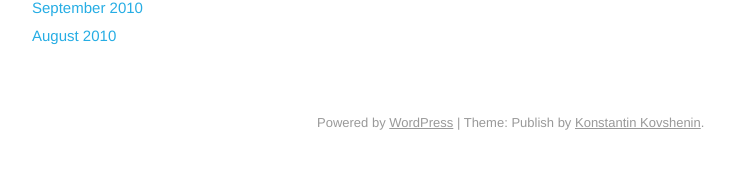
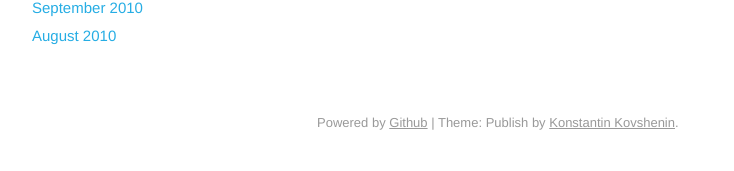
Before and after one commit to Buildstarted/buildstarted.com, a Jekyll site: the page built from index.html, in a window 1280 px wide. Shown: the part 1414-1585 px from the top of the page, without its empty margins (133-867 px from the left). Built offline with Jekyll 4.4.1, drawn with Linux system fonts in a browser that asks for light colours; Markdown is read by kramdown in place of the engine named in the settings.

Commit message:
test post

```diff
--- a/_layouts/default.html
+++ b/_layouts/default.html
@@ -106,7 +106,7 @@
 
         <footer id="colophon" class="site-footer" role="contentinfo">
             <div class="site-info">
-                Powered by <a href="http://wordpress.org/" rel="generator">WordPress</a><span class="sep"> | </span>Theme: Publish by <a href="http://kovshenin.com/" rel="designer">Konstantin Kovshenin</a>.
+                Powered by <a href="https://github.com/" rel="generator">Github</a><span class="sep"> | </span>Theme: Publish by <a href="http://kovshenin.com/" rel="designer">Konstantin Kovshenin</a>.
             </div>
             <!-- .site-info -->
         </footer>
--- /dev/null
+++ b/_layouts/post.html
@@ -0,0 +1,6 @@
+---
+layout: default
+---
+<div id="post">
+{{ content }}
+</div>
```
Also changed, not shown: _posts/2012-11-30-so-this-is-github-pages.md (added, +7 -0 lines).
